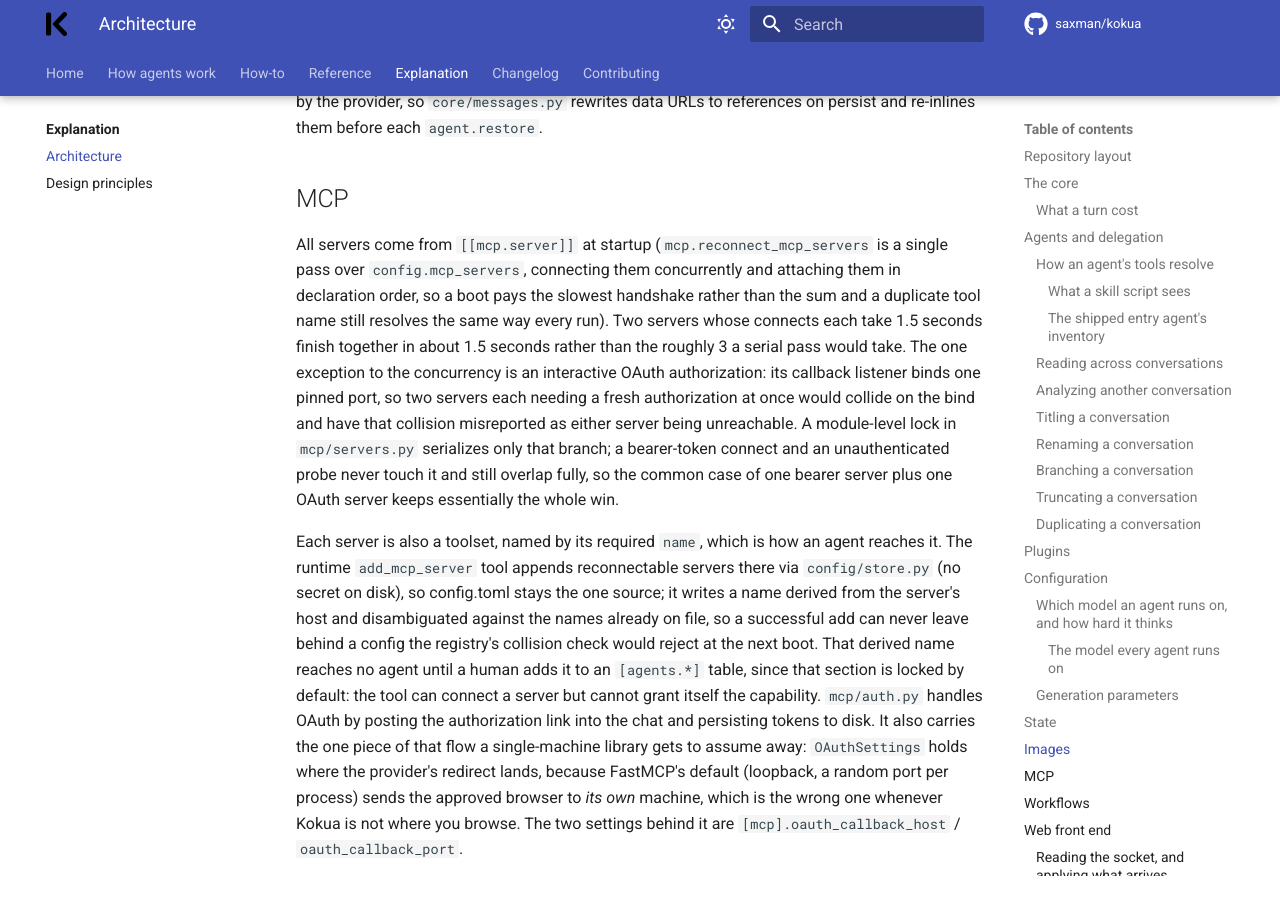
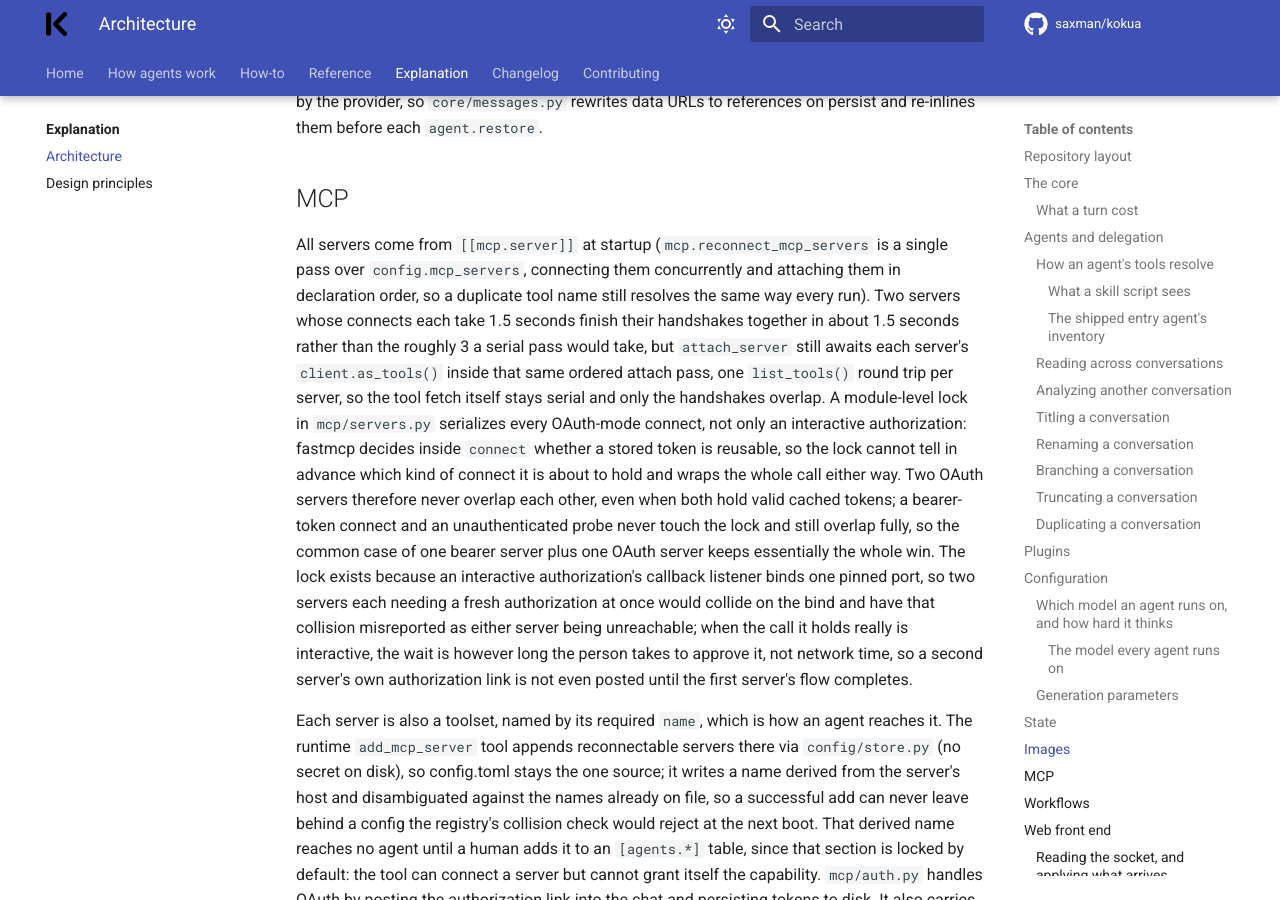
Before and after one commit to saxman/kokua, an MkDocs documentation site: the page built from docs/explanation/architecture.md, in a window 1280 px wide and 900 px high, scrolled down 26817 px. Built offline with MkDocs 1.6.1 and Material for MkDocs 9.7.7, drawn with Linux system fonts in a browser that asks for light colours; comment, search, counter and statistics services are not loaded; some of the changed text lies outside the part shown.

Commit message:
fix(web): clear booting on every socket close, correct OAuth-lock and concurrency prose
The booting class was only removed on the ready frame, so a close that never
reaches it (the one-connection refusal, a create()/start() failure, or an
ordinary outage) left the page permanently dimmed with "Starting up..." above
"Disconnected. Reload the page to reconnect." Clear it at the top of
ws.onclose instead; connect() still re-adds it on each attempt, so a reconnect
shows the state while it is genuinely booting. Proved by extending the
existing refusal e2e test to assert body loses the class.

Also corrects prose that overstated what the branch's concurrency changes do:
the OAuth lock serializes every OAuth-mode connect, not only an interactive
authorization, so two OAuth servers with valid cached tokens still don't
overlap; an interactive authorization holds the lock for the whole human
interaction, not just network time; each server's tool fetch still happens
serially in the ordered attach pass, so only the handshake was made
concurrent; and a drop before any frame arrives (not "before the history
frame") is what still retries unambiguously. The #booting-notice CSS comment
now states the real reason clicks are blocked during boot (a buffered click
would land seconds later with no feedback) instead of a claim #new-conv's own
behavior contradicts.

Co-Authored-By: Claude Opus 5 <noreply@anthropic.com>

```diff
--- a/docs/explanation/architecture.md
+++ b/docs/explanation/architecture.md
@@ -1019,16 +1019,22 @@ persisted session must stay small and a localhost URL is not fetchable by the pr
 ## MCP
 
 All servers come from `[[mcp.server]]` at startup (`mcp.reconnect_mcp_servers` is a single pass over
-`config.mcp_servers`, connecting them concurrently and attaching them in declaration order, so a boot
-pays the slowest handshake rather than the sum and a duplicate tool name still resolves the same way
-every run). Two servers whose connects each take 1.5 seconds finish together in about 1.5 seconds rather
-than the roughly 3 a serial pass would take. The one exception to the concurrency is an interactive OAuth
-authorization: its callback
-listener binds one pinned port, so two servers each needing a fresh authorization at once would collide
-on the bind and have that collision misreported as either server being unreachable. A module-level lock
-in `mcp/servers.py` serializes only that branch; a bearer-token connect and an unauthenticated probe
-never touch it and still overlap fully, so the common case of one bearer server plus one OAuth server
-keeps essentially the whole win.
+`config.mcp_servers`, connecting them concurrently and attaching them in declaration order, so a
+duplicate tool name still resolves the same way every run). Two servers whose connects each take 1.5
+seconds finish their handshakes together in about 1.5 seconds rather than the roughly 3 a serial pass
+would take, but `attach_server` still awaits each server's `client.as_tools()` inside that same ordered
+attach pass, one `list_tools()` round trip per server, so the tool fetch itself stays serial and only
+the handshakes overlap. A module-level lock in `mcp/servers.py` serializes every OAuth-mode connect, not
+only an interactive authorization: fastmcp decides inside `connect` whether a stored token is reusable,
+so the lock cannot tell in advance which kind of connect it is about to hold and wraps the whole call
+either way. Two OAuth servers therefore never overlap each other, even when both hold valid cached
+tokens; a bearer-token connect and an unauthenticated probe never touch the lock and still overlap
+fully, so the common case of one bearer server plus one OAuth server keeps essentially the whole win.
+The lock exists because an interactive authorization's callback listener binds one pinned port, so two
+servers each needing a fresh authorization at once would collide on the bind and have that collision
+misreported as either server being unreachable; when the call it holds really is interactive, the wait
+is however long the person takes to approve it, not network time, so a second server's own authorization
+link is not even posted until the first server's flow completes.
 
 Each server is also a toolset, named by its required `name`, which is how an agent
 reaches it. The runtime `add_mcp_server` tool appends reconnectable servers there via
```
Also changed, not shown: other parts of docs/explanation/architecture.md (+1 -1 lines), CHANGELOG.md (+13 -7 lines), src/kokua/web_static/app.css (+7 -5 lines), 3 other files.
